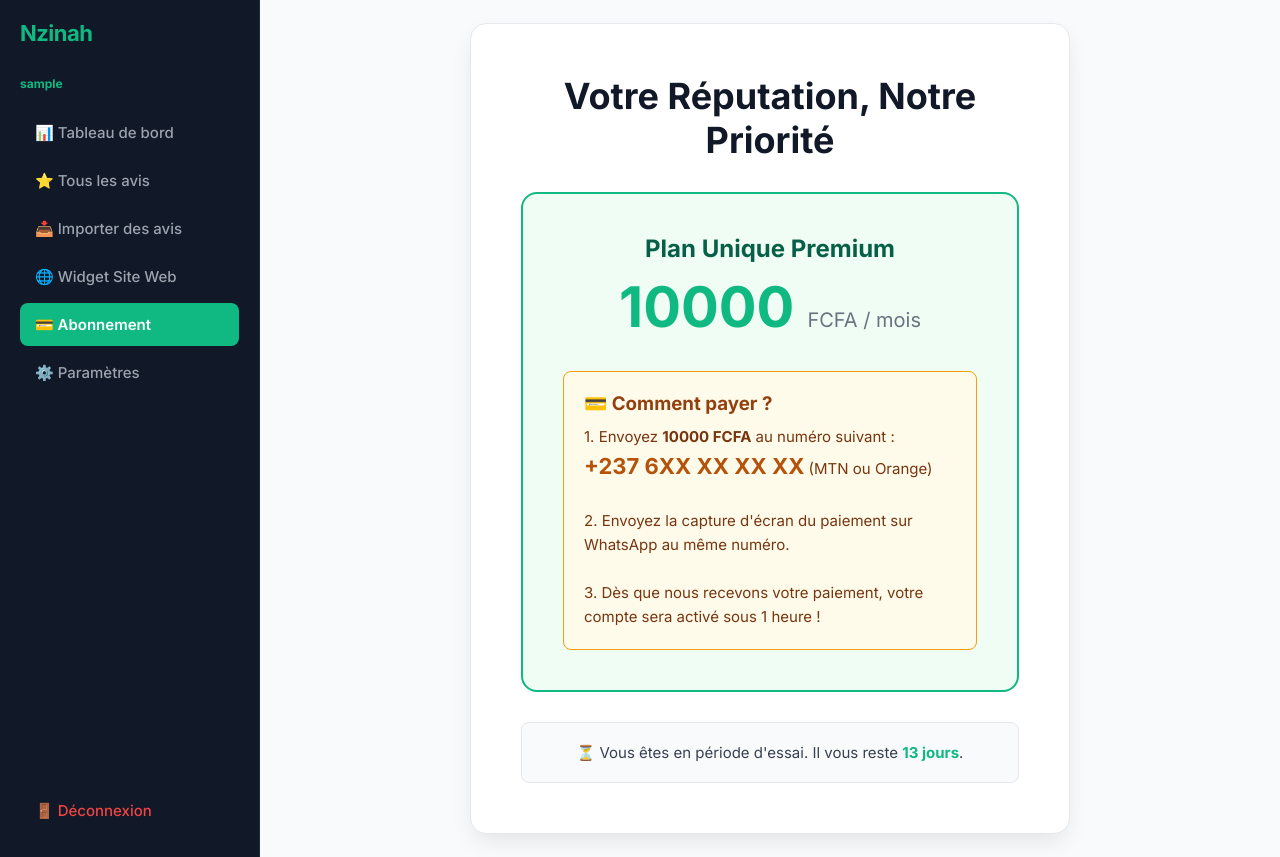
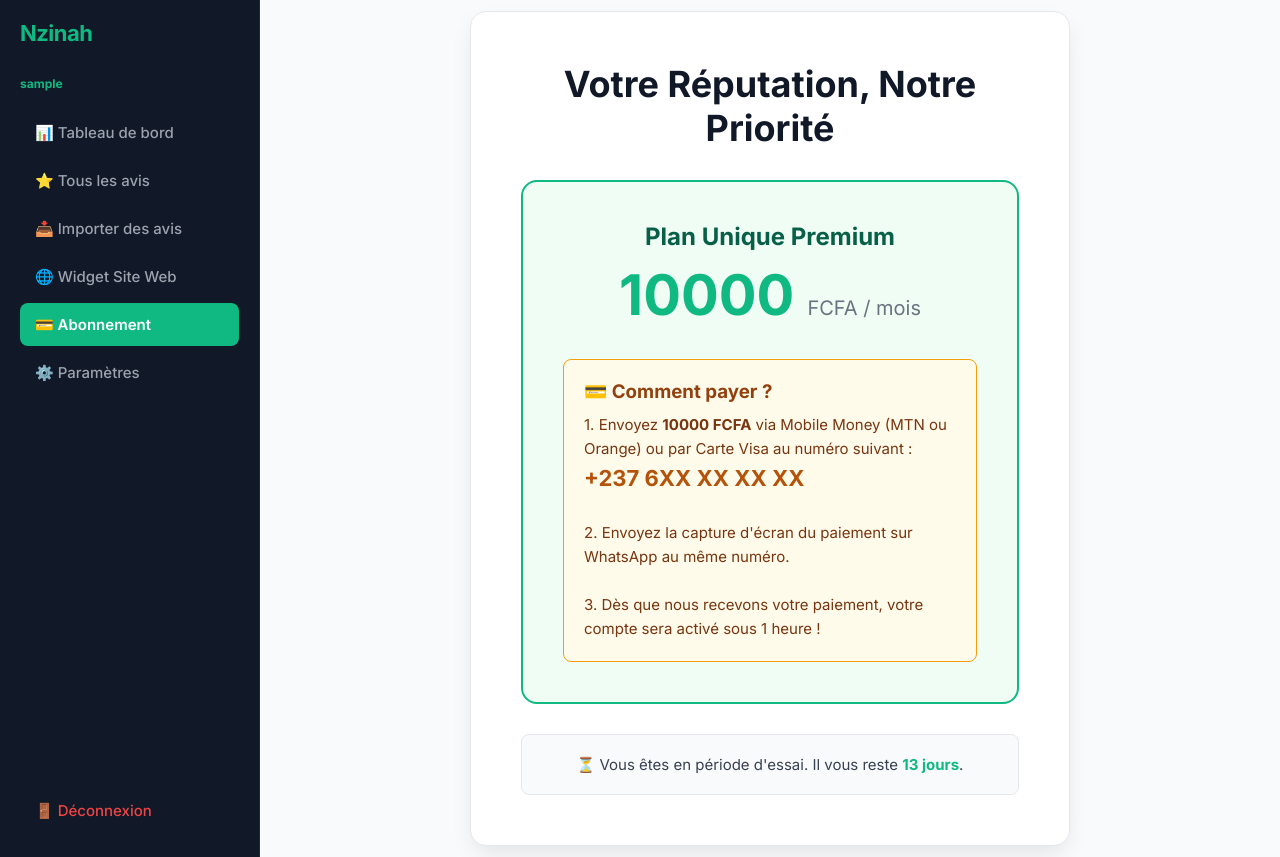
Before and after one commit to kenfack30/Nzinah, a Flask app: page /abonnement in a window 1280 px wide. Run offline with Flask 3, Linux system fonts and the light colour scheme; the visitor is signed in with stand-in values (Sample User, id 1); some libraries are stand-ins or nearby versions.

Commit message:
Update abonnement.html

```diff
--- a/templates/abonnement.html
+++ b/templates/abonnement.html
@@ -40,8 +40,9 @@
                 <div style="background: #fffbeb; border: 1px solid #f59e0b; padding: 20px; border-radius: 8px; text-align: left; margin-top: 30px;">
                     <h3 style="color: #92400e; margin-bottom: 10px;">💳 Comment payer ?</h3>
                     <p style="color: #78350f; font-size: 15px; line-height: 1.6;">
-                        1. Envoyez <strong>{{ current_user.prix_a_payer }} FCFA</strong> au numéro suivant :<br>
-                        <strong style="font-size: 22px; color: #b45309;">+237 6XX XX XX XX</strong> (MTN ou Orange)<br><br>
+                        1. Envoyez <strong>{{ current_user.prix_a_payer }} FCFA</strong> via Mobile Money (MTN ou Orange) ou par Carte Visa au numéro suivant :<br>
+                        <!-- ⚠️ REMPLACE CE NUMERO PAR TON VRAI NUMERO MTN/ORANGE ICI ⚠️ -->
+                        <strong style="font-size: 22px; color: #b45309;">+237 6XX XX XX XX</strong><br><br>
                         2. Envoyez la capture d'écran du paiement sur WhatsApp au même numéro.<br><br>
                         3. Dès que nous recevons votre paiement, votre compte sera activé sous 1 heure !
                     </p>
```
